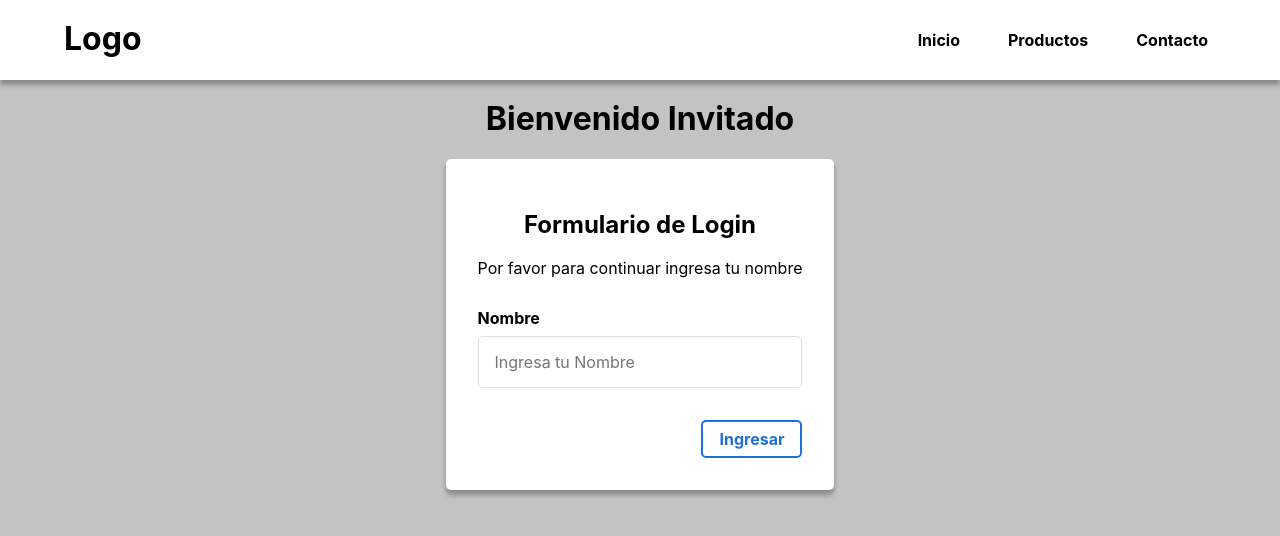
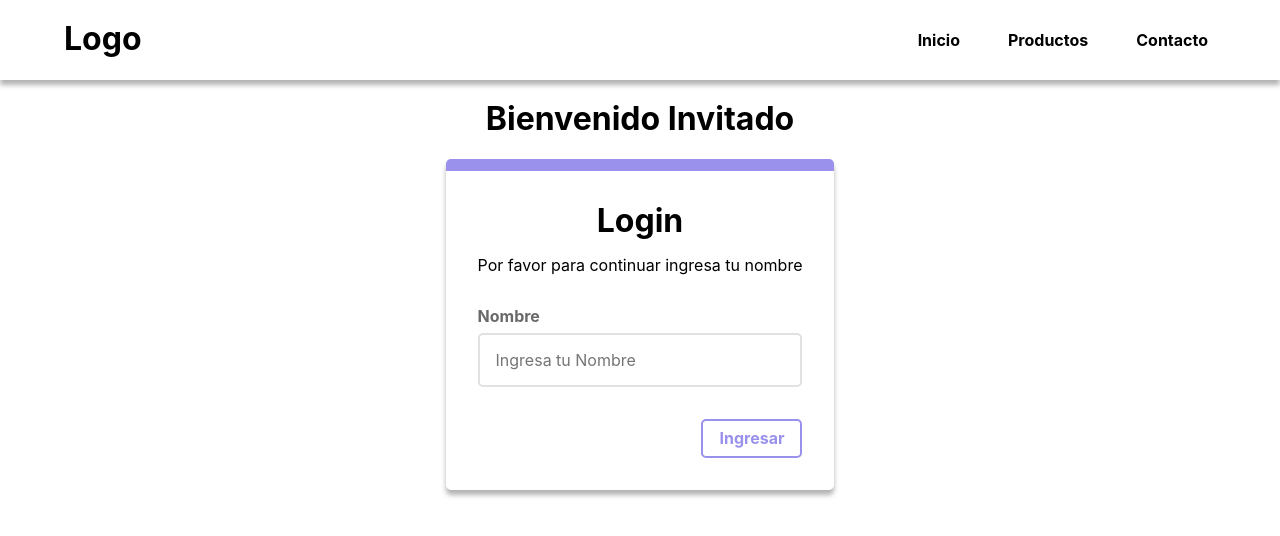
Before and after one commit to ignacioDorigo/context, a React (Create React App) app: page / in a window 1280 px wide. Shown: the top 536 px of the page. Built offline with nearby package versions, Linux system fonts and the light colour scheme.

Commit message:
styles login form

```diff
--- a/src/App.css
+++ b/src/App.css
@@ -402,5 +402,5 @@ a{
 }
 
 body{
-  background-color: #c3c3c3;
+  /* background-color: #c3c3c3; */
 }
--- a/src/components/LoginForm/LoginForm.css
+++ b/src/components/LoginForm/LoginForm.css
@@ -4,10 +4,13 @@
     padding: 2rem;
     border-radius: 5px;
     background-color: #FFF;
+    border-top: .75rem solid #9991eb;
 }
 
 .login-form h2 {
     text-align: center;
+    font-size: 2rem;
+    margin: 0;
 }
 
 .login-form p {
@@ -22,21 +25,26 @@
 
 .form__label {
     font-weight: bold;
+    color: #696969;
 }
 
 .form__input {
     padding: 1rem 1rem;
-    border: 1px solid #E1E1E1;
+    border: 2px solid #E1E1E1;
     border-radius: 5px;
+    outline: none;
+}
+.form__input:focus{
+    border-color: rebeccapurple;
 }
 
 .form__button {
     font-weight: bold;
     padding: 0.5rem 1rem;
     cursor: pointer;
-    border: 2px solid #216fdc;
+    border: 2px solid #9991eb;
     border-radius: 5px;
-    color: #216fdc;
+    color: #9991eb;
     background-color: #FFF;
     transition: all .3s ease-in-out;
     margin-top: 2rem;
@@ -54,7 +62,7 @@
 .form__button:hover {
     box-shadow: 0px 5px 5px rgba(0, 0, 0, 0.3);
     color: #FFF;
-    background-color: #216fdc;
+    background-color: #9991eb;
 }
 .form__error{
     color: red;
--- a/src/components/LoginForm/LoginForm.js
+++ b/src/components/LoginForm/LoginForm.js
@@ -20,7 +20,7 @@ export default function LoginForm() {
   });
   return (
     <form className="login-form" onSubmit={formik.handleSubmit}>
-      <h2>Formulario de Login</h2>
+      <h2>Login</h2>
       <p>Por favor para continuar ingresa tu nombre</p>
       <div className="form__campo">
         <label className="form__label" htmlFor="nombre">
```
